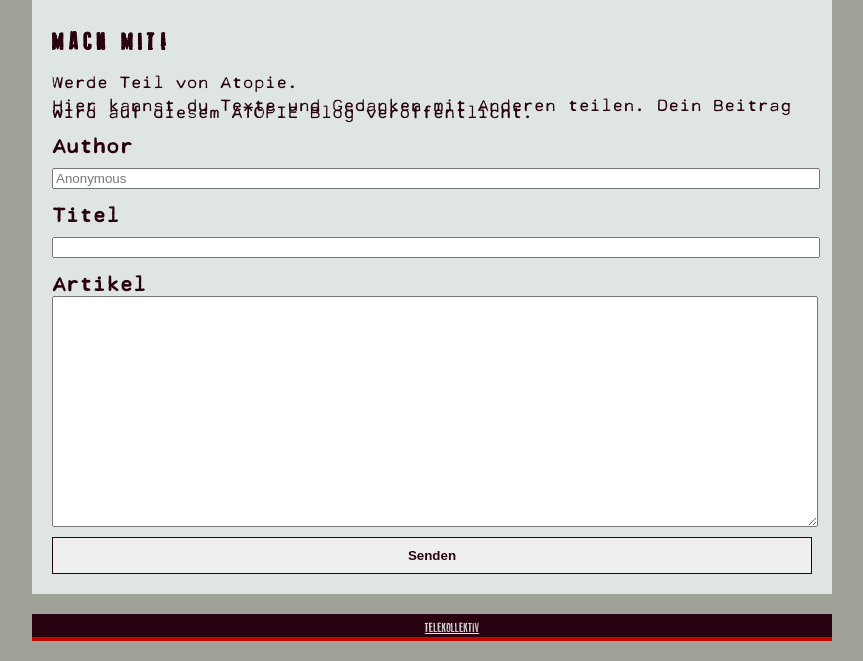
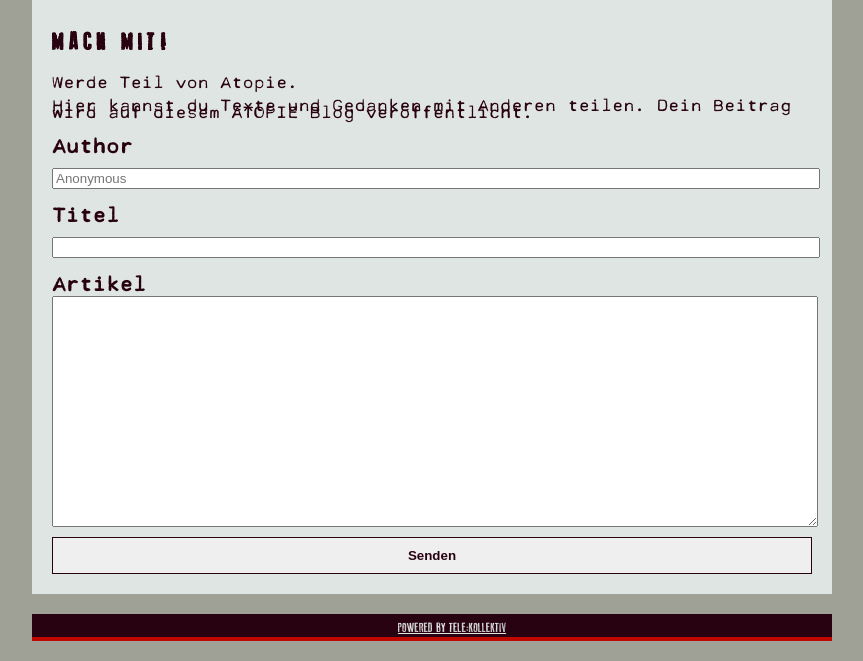
Before and after one commit to telekollektiv/blogupy, a Flask app: page /contribute/ in a window 1280 px wide. Shown: the part 318-979 px from the top of the page, without its empty margins (208-1071 px from the left). Run offline with Flask 2, Linux system fonts and the light colour scheme; parts of the project's set-up code (start-up, migrations or seed data) failed here and were passed over; some libraries are stand-ins or nearby versions.

Commit message:
small fix at the footer

```diff
--- a/templates/layout.html
+++ b/templates/layout.html
@@ -46,7 +46,7 @@
             <footer>
                 <nav>
                     <ul class="text-right list-inline">
-                        <li><a href="http://telekollektiv.org/" target="_blank">Telekollektiv</a></li>
+                        <li><a href="http://telekollektiv.org/" target="_blank">powered by Tele:kollektiv</a></li>
                     </ul>
                 </nav>
             </footer>
```
